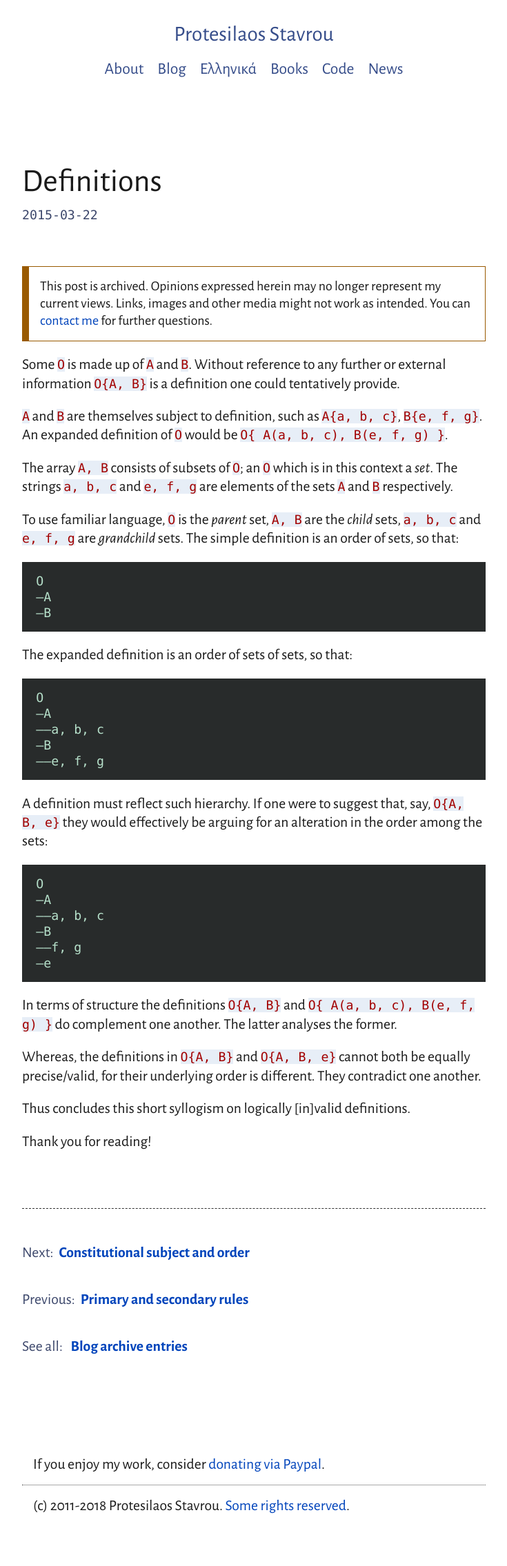
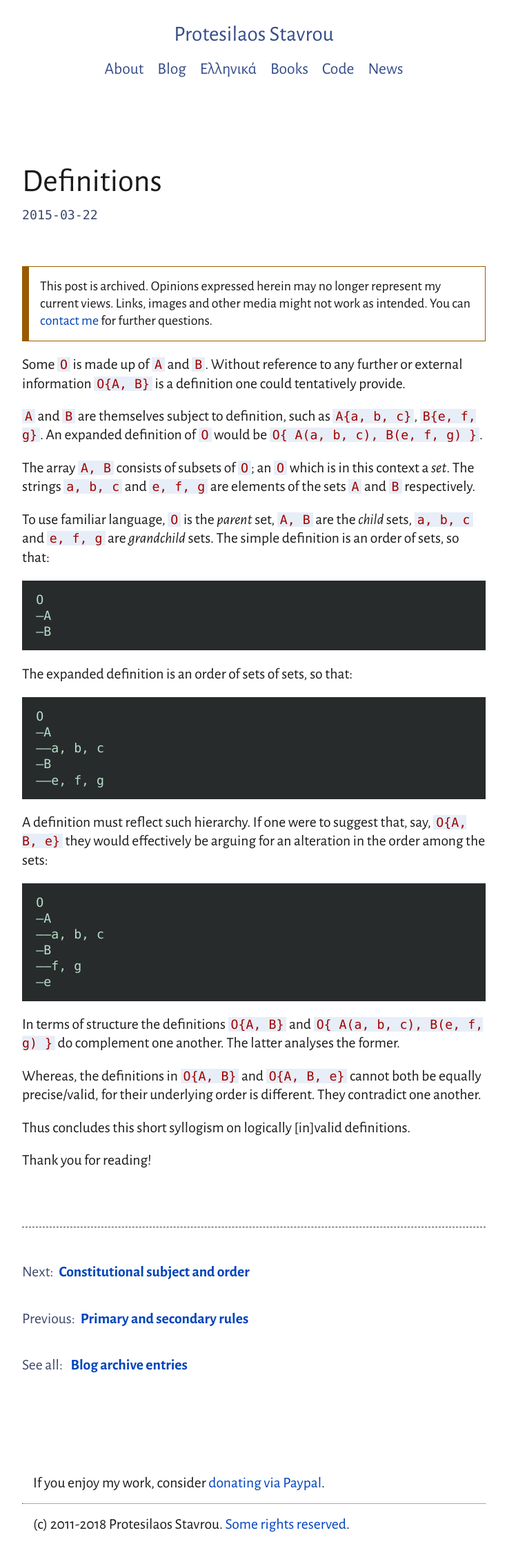
Before and after one commit to protesilaos/protesilaos.github.io, a Jekyll site: the page built from _archive/2015/2015-03-22-definitions.md, in a window 1280 px wide. Shown: the whole page at 69% size, without its empty margins (272-1007 px from the left). Built offline with Jekyll 4.4.1, drawn with Linux system fonts in a browser that asks for light colours; before the commit the page ends 2244 px from its top, so only the background shows below that.

Commit message:
Add minor padding to inline code elements

```diff
--- a/_sass/_post.scss
+++ b/_sass/_post.scss
@@ -77,6 +77,7 @@ li {
         background: $inlinecodebg;
         color: $inlinecodefg;
         font-size: $ssize;
+        padding: 0 ($space-0 / 2);
     }
 }
 
```
